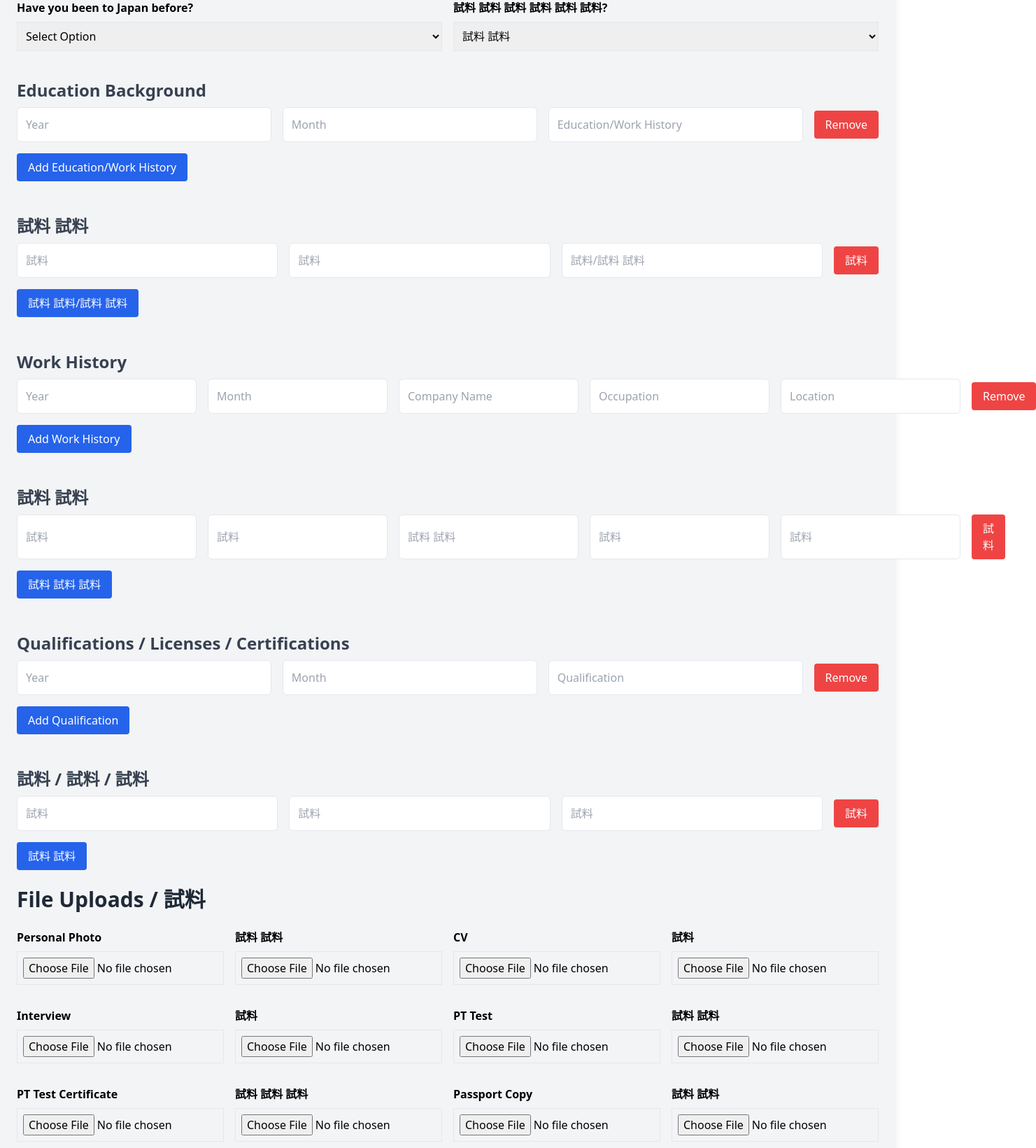
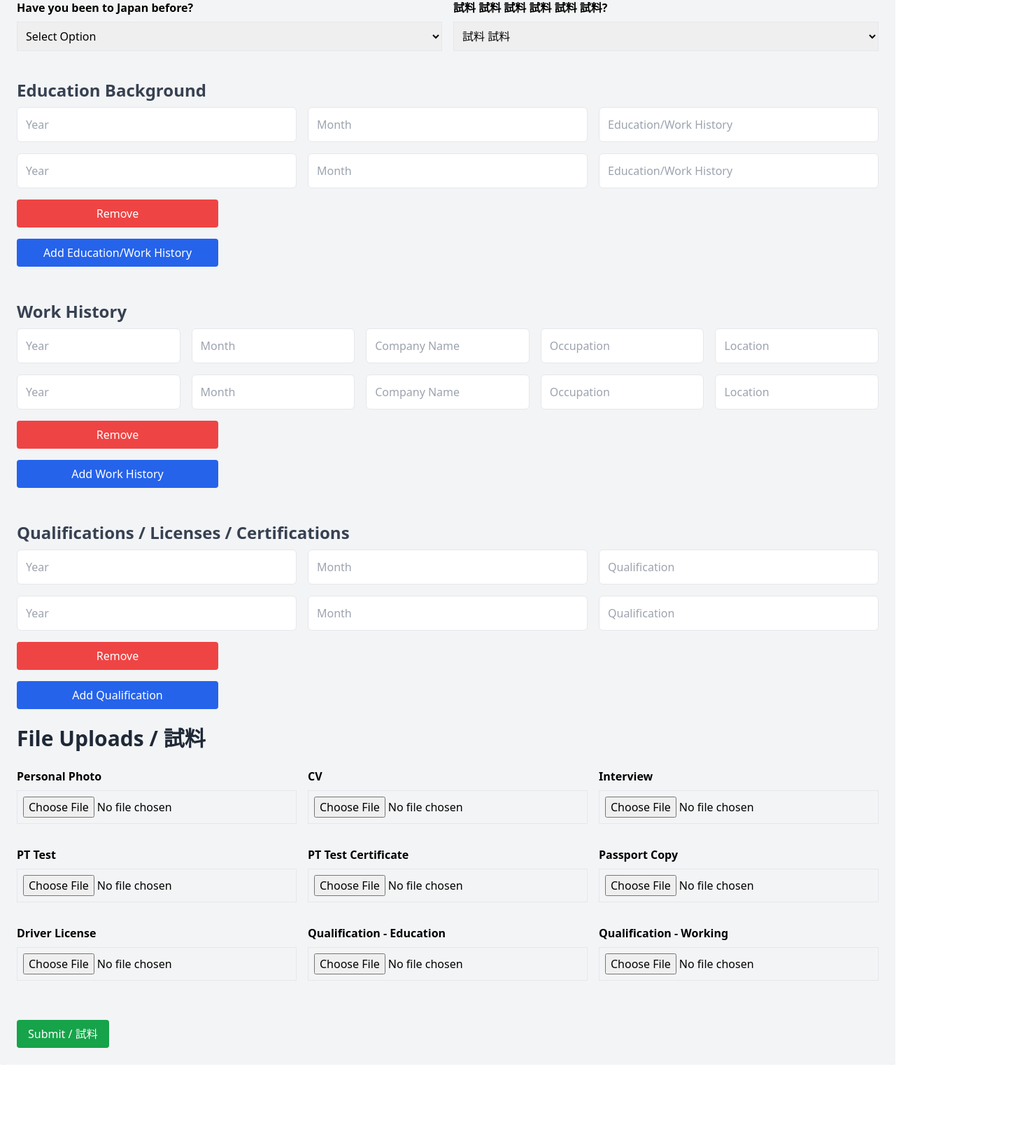
Before and after one commit to Rukshan2000/devAtmo, a React (Create React App) app: page / in a window 1280 px wide. Shown: the part 1959-3599 px from the top of the page at 70% size, 1481 px wide, since content can reach past the window. After the commit the page ends 3480 px from the top, so only its background shows below. Built offline with nearby package versions, Linux system fonts and the light colour scheme.

Commit message:
japan test 5

```diff
--- a/src/components/dataForm.jsx
+++ b/src/components/dataForm.jsx
@@ -87,7 +87,7 @@ function DataForm({ onSubmit }) {
                 </div>
                 <div>
                     <label className="block mb-1 font-semibold">試料</label>
-                    <input type="text" name="fullName" value={formState.fullName} onChange={handleChange} className="w-full p-3 border rounded-md" />
+                    <input type="text" name="fullNamejapan" value={formState.fullNamejapan} onChange={handleChange} className="w-full p-3 border rounded-md" />
                 </div>
                 <div>
                     <label className="block mb-1 font-semibold">Date of Birth</label>
@@ -95,7 +95,7 @@ function DataForm({ onSubmit }) {
                 </div>
                 <div>
                     <label className="block mb-1 font-semibold">試料</label>
-                    <input type="date" name="dateOfBirth" value={formState.dateOfBirth} onChange={handleChange} className="w-full p-3 border rounded-md" />
+                    <input type="date" name="dateOfBirthjapan" value={formState.dateOfBirth} onChange={handleChange} className="w-full p-3 border rounded-md" />
                 </div>
                 <div>
                     <label className="block mb-1 font-semibold">Address</label>
@@ -103,7 +103,7 @@ function DataForm({ onSubmit }) {
                 </div>
                 <div>
                     <label className="block mb-1 font-semibold">試料</label>
-                    <input type="text" name="address" value={formState.address} onChange={handleChange} className="w-full p-3 border rounded-md" />
+                    <input type="text" name="addressjapan" value={formState.addressjapan} onChange={handleChange} className="w-full p-3 border rounded-md" />
                 </div>
                 <div>
                     <label className="block mb-1 font-semibold">Status of Residence</label>
@@ -111,7 +111,7 @@ function DataForm({ onSubmit }) {
                 </div>
                 <div>
                     <label className="block mb-1 font-semibold">試料</label>
-                    <input type="text" name="statusOfResidence" value={formState.statusOfResidence} onChange={handleChange} className="w-full p-3 border rounded-md" />
+                    <input type="text" name="statusOfResidencejapan" value={formState.statusOfResidencejapan} onChange={handleChange} className="w-full p-3 border rounded-md" />
                 </div>
                 <div>
                     <label className="block mb-1 font-semibold">Sex</label>
@@ -137,7 +137,7 @@ function DataForm({ onSubmit }) {
                 </div>
                 <div>
                     <label className="block mb-1 font-semibold">試料</label>
-                    <input type="text" name="nationality" value={formState.nationality} onChange={handleChange} className="w-full p-3 border rounded-md" />
+                    <input type="text" name="nationalityjapan" value={formState.nationalityjapan} onChange={handleChange} className="w-full p-3 border rounded-md" />
                 </div>
                 <div>
                     <label className="block mb-1 font-semibold">Mobile</label>
@@ -190,12 +190,44 @@ function DataForm({ onSubmit }) {
 
 <div className="mb-4">
     <label className="block mb-2 font-bold">Blood Type</label>
-    <input type="text" name="bloodType" value={formState.bloodType} onChange={handleChange} className="w-full p-2 border" />
+    <select
+        name="bloodType"
+        value={formState.bloodType}
+        onChange={handleChange}
+        className="w-full p-2 border"
+    >
+        <option value="">Select Blood Type</option>
+        <option value="A+">A+</option>
+        <option value="A-">A-</option>
+        <option value="B+">B+</option>
+        <option value="B-">B-</option>
+        <option value="AB+">AB+</option>
+        <option value="AB-">AB-</option>
+        <option value="O+">O+</option>
+        <option value="O-">O-</option>
+    </select>
 </div>
+
 <div className="mb-4">
-    <label className="block mb-2 font-bold">試料</label>
-    <input type="text" name="bloodType" value={formState.bloodType} onChange={handleChange} className="w-full p-2 border" />
+    <label className="block mb-2 font-bold">試料 試料</label>
+    <select
+        name="bloodType"
+        value={formState.bloodType}
+        onChange={handleChange}
+        className="w-full p-2 border"
+    >
+        <option value="">試料 試料 試料</option>
+        <option value="A+">A+</option>
+        <option value="A-">A-</option>
+        <option value="B+">B+</option>
+        <option value="B-">B-</option>
+        <option value="AB+">AB+</option>
+        <option value="AB-">AB-</option>
+        <option value="O+">O+</option>
+        <option value="O-">O-</option>
+    </select>
 </div>
+
 
 <div className="mb-4">
     <label className="block mb-2 font-bold">Comfortable Hand</label>
@@ -326,107 +358,82 @@ function DataForm({ onSubmit }) {
             {/* Section Headers */}
             <h3 className="mt-6 mb-2 text-2xl font-bold text-gray-700">Education Background</h3>
             {formState.education.map((item, index) => (
-                <div key={index} className="flex flex-col gap-4 mb-4 lg:flex-row lg:gap-4">
+                <div key={index} className="grid grid-cols-1 gap-4 mb-4 md:grid-cols-3 lg:grid-cols-3">
                     <input type="text" name="year" placeholder="Year" value={item.year} onChange={(e) => handleDynamicChange(index, 'education', e)} className="flex-1 p-3 border rounded-md" />
                     <input type="text" name="month" placeholder="Month" value={item.month} onChange={(e) => handleDynamicChange(index, 'education', e)} className="flex-1 p-3 border rounded-md" />
                     <input type="text" name="background" placeholder="Education/Work History" value={item.background} onChange={(e) => handleDynamicChange(index, 'education', e)} className="flex-1 p-3 border rounded-md" />
-                    <button type="button" onClick={() => removeRow(index, 'education')} className="self-center px-4 py-2 text-white bg-red-500 rounded">Remove</button>
+
+                    <input type="text" name="year" placeholder="Year" value={item.yearjapan} onChange={(e) => handleDynamicChange(index, 'education', e)} className="flex-1 p-3 border rounded-md" />
+                    <input type="text" name="month" placeholder="Month" value={item.monthjapan} onChange={(e) => handleDynamicChange(index, 'education', e)} className="flex-1 p-3 border rounded-md" />
+                    <input type="text" name="background" placeholder="Education/Work History" value={item.backgroundjapan} onChange={(e) => handleDynamicChange(index, 'education', e)} className="flex-1 p-3 border rounded-md" />
+                    <button type="button" onClick={() => removeRow(index, 'education')} className="self-center px-4 py-2 text-white bg-red-500 rounded w-72">Remove</button>
                 </div>
             ))}
-            <button type="button" onClick={() => addRow('education')} className="px-4 py-2 mb-6 text-white bg-blue-600 rounded">Add Education/Work History</button>
 
-            <h3 className="mt-6 mb-2 text-2xl font-bold text-gray-700">試料 試料</h3>
-            {formState.education.map((item, index) => (
-                <div key={index} className="flex flex-col gap-4 mb-4 lg:flex-row lg:gap-4">
-                    <input type="text" name="year" placeholder="試料" value={item.year} onChange={(e) => handleDynamicChange(index, 'education', e)} className="flex-1 p-3 border rounded-md" />
-                    <input type="text" name="month" placeholder="試料" value={item.month} onChange={(e) => handleDynamicChange(index, 'education', e)} className="flex-1 p-3 border rounded-md" />
-                    <input type="text" name="background" placeholder="試料/試料 試料" value={item.background} onChange={(e) => handleDynamicChange(index, 'education', e)} className="flex-1 p-3 border rounded-md" />
-                    <button type="button" onClick={() => removeRow(index, 'education')} className="self-center px-4 py-2 text-white bg-red-500 rounded">試料</button>
-                </div>
-            ))}
-            <button type="button" onClick={() => addRow('education')} className="px-4 py-2 mb-6 text-white bg-blue-600 rounded">試料 試料/試料 試料</button>
-            {/* Work History Section */}
+            <button type="button" onClick={() => addRow('education')} className="px-4 py-2 mb-6 text-white bg-blue-600 rounded w-72">Add Education/Work History</button>
+
+
 
 
             <h3 className="mt-6 mb-2 text-2xl font-bold text-gray-700">Work History</h3>
             {formState.workHistory.map((item, index) => (
-                <div key={index} className="flex flex-col gap-4 mb-4 lg:flex-row lg:gap-4">
+                <div key={index} className="grid grid-cols-1 gap-4 mb-4 md:grid-cols-5 lg:grid-cols-5">
                     <input type="text" name="year" placeholder="Year" value={item.year} onChange={(e) => handleDynamicChange(index, 'workHistory', e)} className="flex-1 p-3 border rounded-md" />
                     <input type="text" name="month" placeholder="Month" value={item.month} onChange={(e) => handleDynamicChange(index, 'workHistory', e)} className="flex-1 p-3 border rounded-md" />
                     <input type="text" name="companyName" placeholder="Company Name" value={item.companyName} onChange={(e) => handleDynamicChange(index, 'workHistory', e)} className="flex-1 p-3 border rounded-md" />
                     <input type="text" name="occupation" placeholder="Occupation" value={item.occupation} onChange={(e) => handleDynamicChange(index, 'workHistory', e)} className="flex-1 p-3 border rounded-md" />
                     <input type="text" name="location" placeholder="Location" value={item.location} onChange={(e) => handleDynamicChange(index, 'workHistory', e)} className="flex-1 p-3 border rounded-md" />
-                    <button type="button" onClick={() => removeRow(index, 'workHistory')} className="self-center px-4 py-2 text-white bg-red-500 rounded">Remove</button>
+
+                    <input type="text" name="year" placeholder="Year" value={item.yearjapan} onChange={(e) => handleDynamicChange(index, 'workHistory', e)} className="flex-1 p-3 border rounded-md" />
+                    <input type="text" name="month" placeholder="Month" value={item.monthjapan} onChange={(e) => handleDynamicChange(index, 'workHistory', e)} className="flex-1 p-3 border rounded-md" />
+                    <input type="text" name="companyName" placeholder="Company Name" value={item.companyNamejapan} onChange={(e) => handleDynamicChange(index, 'workHistory', e)} className="flex-1 p-3 border rounded-md" />
+                    <input type="text" name="occupation" placeholder="Occupation" value={item.occupationjapan} onChange={(e) => handleDynamicChange(index, 'workHistory', e)} className="flex-1 p-3 border rounded-md" />
+                    <input type="text" name="location" placeholder="Location" value={item.locationjapan} onChange={(e) => handleDynamicChange(index, 'workHistory', e)} className="flex-1 p-3 border rounded-md" />
+                    <button type="button" onClick={() => removeRow(index, 'workHistory')} className="self-center px-4 py-2 text-white bg-red-500 rounded w-72">Remove</button>
                 </div>
             ))}
-            <button type="button" onClick={() => addRow('workHistory')} className="px-4 py-2 mb-6 text-white bg-blue-600 rounded">Add Work History</button>
+            <button type="button" onClick={() => addRow('workHistory')} className="px-4 py-2 mb-6 text-white bg-blue-600 rounded w-72">Add Work History</button>
 
-            <h3 className="mt-6 mb-2 text-2xl font-bold text-gray-700">試料 試料</h3>
-            {formState.workHistory.map((item, index) => (
-                <div key={index} className="flex flex-col gap-4 mb-4 lg:flex-row lg:gap-4">
-                    <input type="text" name="year" placeholder="試料" value={item.year} onChange={(e) => handleDynamicChange(index, 'workHistory', e)} className="flex-1 p-3 border rounded-md" />
-                    <input type="text" name="month" placeholder="試料" value={item.month} onChange={(e) => handleDynamicChange(index, 'workHistory', e)} className="flex-1 p-3 border rounded-md" />
-                    <input type="text" name="companyName" placeholder="試料 試料" value={item.companyName} onChange={(e) => handleDynamicChange(index, 'workHistory', e)} className="flex-1 p-3 border rounded-md" />
-                    <input type="text" name="occupation" placeholder="試料" value={item.occupation} onChange={(e) => handleDynamicChange(index, 'workHistory', e)} className="flex-1 p-3 border rounded-md" />
-                    <input type="text" name="location" placeholder="試料" value={item.location} onChange={(e) => handleDynamicChange(index, 'workHistory', e)} className="flex-1 p-3 border rounded-md" />
-                    <button type="button" onClick={() => removeRow(index, 'workHistory')} className="self-center px-4 py-2 text-white bg-red-500 rounded">試料</button>
-                </div>
-            ))}
-            <button type="button" onClick={() => addRow('workHistory')} className="px-4 py-2 mb-6 text-white bg-blue-600 rounded">試料 試料 試料</button>
+
 
             {/* Qualifications Section */}
             <h3 className="mt-6 mb-2 text-2xl font-bold text-gray-700">Qualifications / Licenses / Certifications</h3>
             {formState.qualifications.map((item, index) => (
-                <div key={index} className="flex flex-col gap-4 mb-4 lg:flex-row lg:gap-4">
-                    <input type="text" name="year" placeholder="Year" value={item.year} onChange={(e) => handleDynamicChange(index, 'qualifications', e)} className="flex-1 p-3 border rounded-md" />
+                <div key={index} className="grid grid-cols-1 gap-4 mb-4 md:grid-cols-3 lg:grid-cols-3">
+                <input type="text" name="year" placeholder="Year" value={item.year} onChange={(e) => handleDynamicChange(index, 'qualifications', e)} className="flex-1 p-3 border rounded-md" />
                     <input type="text" name="month" placeholder="Month" value={item.month} onChange={(e) => handleDynamicChange(index, 'qualifications', e)} className="flex-1 p-3 border rounded-md" />
                     <input type="text" name="qualification" placeholder="Qualification" value={item.qualification} onChange={(e) => handleDynamicChange(index, 'qualifications', e)} className="flex-1 p-3 border rounded-md" />
-                    <button type="button" onClick={() => removeRow(index, 'qualifications')} className="self-center px-4 py-2 text-white bg-red-500 rounded">Remove</button>
+
+                    <input type="text" name="year" placeholder="Year" value={item.yearjapan} onChange={(e) => handleDynamicChange(index, 'qualifications', e)} className="flex-1 p-3 border rounded-md" />
+                    <input type="text" name="month" placeholder="Month" value={item.monthjapan} onChange={(e) => handleDynamicChange(index, 'qualifications', e)} className="flex-1 p-3 border rounded-md" />
+                    <input type="text" name="qualification" placeholder="Qualification" value={item.qualificationjapan} onChange={(e) => handleDynamicChange(index, 'qualifications', e)} className="flex-1 p-3 border rounded-md" />
+                    <button type="button" onClick={() => removeRow(index, 'qualifications')} className="self-center px-4 py-2 text-white bg-red-500 rounded w-72">Remove</button>
                 </div>
             ))}
-            <button type="button" onClick={() => addRow('qualifications')} className="px-4 py-2 mb-6 text-white bg-blue-600 rounded">Add Qualification</button>
+            <button type="button" onClick={() => addRow('qualifications')} className="px-4 py-2 mb-6 text-white bg-blue-600 rounded w-72">Add Qualification</button>
 
-            <h3 className="mt-6 mb-2 text-2xl font-bold text-gray-700">試料 / 試料 / 試料</h3>
-            {formState.qualifications.map((item, index) => (
-                <div key={index} className="flex flex-col gap-4 mb-4 lg:flex-row lg:gap-4">
-                    <input type="text" name="year" placeholder="試料" value={item.year} onChange={(e) => handleDynamicChange(index, 'qualifications', e)} className="flex-1 p-3 border rounded-md" />
-                    <input type="text" name="month" placeholder="試料" value={item.month} onChange={(e) => handleDynamicChange(index, 'qualifications', e)} className="flex-1 p-3 border rounded-md" />
-                    <input type="text" name="qualification" placeholder="試料" value={item.qualification} onChange={(e) => handleDynamicChange(index, 'qualifications', e)} className="flex-1 p-3 border rounded-md" />
-                    <button type="button" onClick={() => removeRow(index, 'qualifications')} className="self-center px-4 py-2 text-white bg-red-500 rounded">試料</button>
-                </div>
-            ))}
-            <button type="button" onClick={() => addRow('qualifications')} className="px-4 py-2 mb-6 text-white bg-blue-600 rounded">試料 試料</button>
+
 
             <h2 className="mb-6 text-3xl font-bold text-gray-800">File Uploads / 試料</h2>
 
-            <div className="grid grid-cols-1 gap-4 mb-4 md:grid-cols-4">
+            <div className="grid grid-cols-1 gap-4 mb-4 md:grid-cols-3">
 
 <div className="mb-4">
     <label className="block mb-2 font-bold">Personal Photo</label>
     <input type="file" name="personalPhoto" accept="image/*" onChange={handleFileChange} className="w-full p-2 border" />
 </div>
-<div className="mb-4">
-    <label className="block mb-2 font-bold">試料 試料</label>
-    <input type="file" name="personalPhoto" accept="image/*" onChange={handleFileChange} className="w-full p-2 border" />
-</div>
+
 
 
 <div className="mb-4">
     <label className="block mb-2 font-bold">CV</label>
     <input type="file" name="cv" accept=".pdf,.doc,.docx" onChange={handleFileChange} className="w-full p-2 border" />
 </div>
-<div className="mb-4">
-    <label className="block mb-2 font-bold">試料</label>
-    <input type="file" name="cv" accept=".pdf,.doc,.docx" onChange={handleFileChange} className="w-full p-2 border" />
-</div>
+
 
 
 <div className="mb-4">
     <label className="block mb-2 font-bold">Interview</label>
-    <input type="file" name="interview" accept=".pdf,.doc,.docx" onChange={handleFileChange} className="w-full p-2 border" />
-</div>
-<div className="mb-4">
-    <label className="block mb-2 font-bold">試料</label>
     <input type="file" name="interview" accept=".pdf,.doc,.docx" onChange={handleFileChange} className="w-full p-2 border" />
 </div>
 
@@ -435,29 +442,19 @@ function DataForm({ onSubmit }) {
     <label className="block mb-2 font-bold">PT Test</label>
     <input type="file" name="ptTest" accept=".pdf,.doc,.docx" onChange={handleFileChange} className="w-full p-2 border" />
 </div>
-<div className="mb-4">
-    <label className="block mb-2 font-bold">試料 試料</label>
-    <input type="file" name="ptTest" accept=".pdf,.doc,.docx" onChange={handleFileChange} className="w-full p-2 border" />
-</div>
+
 
 
 <div className="mb-4">
     <label className="block mb-2 font-bold">PT Test Certificate</label>
     <input type="file" name="ptTestCertificate" accept=".pdf,.doc,.docx" onChange={handleFileChange} className="w-full p-2 border" />
 </div>
-<div className="mb-4">
-    <label className="block mb-2 font-bold">試料 試料 試料</label>
-    <input type="file" name="ptTestCertificate" accept=".pdf,.doc,.docx" onChange={handleFileChange} className="w-full p-2 border" />
-</div>
+
 
 
 
 <div className="mb-4">
     <label className="block mb-2 font-bold">Passport Copy</label>
-    <input type="file" name="passportCopy" accept="image/*,.pdf" onChange={handleFileChange} className="w-full p-2 border" />
-</div>
-<div className="mb-4">
-    <label className="block mb-2 font-bold">試料 試料</label>
     <input type="file" name="passportCopy" accept="image/*,.pdf" onChange={handleFileChange} className="w-full p-2 border" />
 </div>
 
@@ -467,10 +464,7 @@ function DataForm({ onSubmit }) {
     <label className="block mb-2 font-bold">Driver License</label>
     <input type="file" name="driverLicense" accept="image/*,.pdf" onChange={handleFileChange} className="w-full p-2 border" />
 </div>
-<div className="mb-4">
-    <label className="block mb-2 font-bold">試料 試料</label>
-    <input type="file" name="driverLicense" accept="image/*,.pdf" onChange={handleFileChange} className="w-full p-2 border" />
-</div>
+
 
 
 
@@ -478,10 +472,7 @@ function DataForm({ onSubmit }) {
     <label className="block mb-2 font-bold">Qualification - Education</label>
     <input type="file" name="qualificationEducation" accept=".pdf,.doc,.docx" onChange={handleFileChange} className="w-full p-2 border" />
 </div>
-<div className="mb-4">
-    <label className="block mb-2 font-bold">試料 - 試料</label>
-    <input type="file" name="qualificationEducation" accept=".pdf,.doc,.docx" onChange={handleFileChange} className="w-full p-2 border" />
-</div>
+
 
 
 
@@ -489,10 +480,7 @@ function DataForm({ onSubmit }) {
     <label className="block mb-2 font-bold">Qualification - Working</label>
     <input type="file" name="qualificationWorking" accept=".pdf,.doc,.docx" onChange={handleFileChange} className="w-full p-2 border" />
 </div>
-<div className="mb-4">
-    <label className="block mb-2 font-bold">試料 - 試料</label>
-    <input type="file" name="qualificationWorking" accept=".pdf,.doc,.docx" onChange={handleFileChange} className="w-full p-2 border" />
-</div>
+
 
 </div>
 
```
